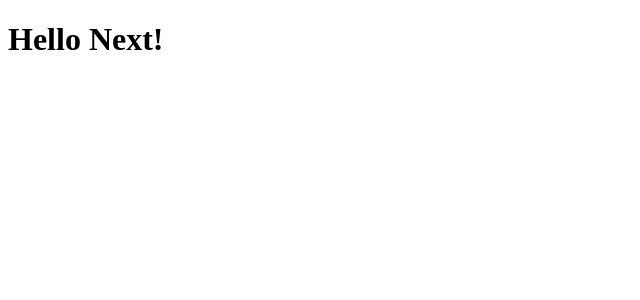
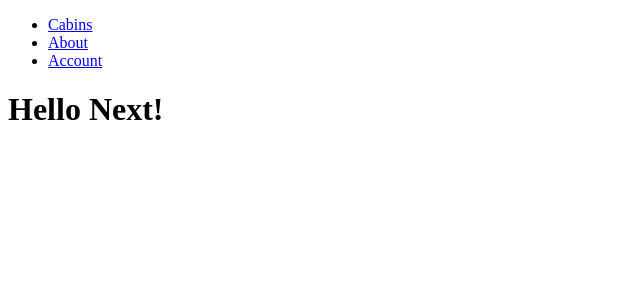
Before and after one commit to AhmedHesham303/The-Wild-Oasis-Hotel-Website, a Next.js app: page / in a window 1280 px wide. Shown: the top 300 px of the page, without its empty margins (0-640 px from the left). Built offline with nearby package versions, Linux system fonts and the light colour scheme.

Commit message:
chore : navigating between pages

```diff
--- a/app/account/page.js
+++ b/app/account/page.js
@@ -1,5 +1,5 @@
 function page() {
-  return <h1>account page</div>;
+  return <h1>account page</h1>;
 }
 
 export default page;
--- /dev/null
+++ b/app/components/Navigation.js
@@ -0,0 +1,19 @@
+import Link from "next/link";
+
+function Navigation() {
+  return (
+    <ul>
+      <li>
+        <Link href="/cabins">Cabins</Link>
+      </li>
+      <li>
+        <Link href="/about">About</Link>
+      </li>
+      <li>
+        <Link href="/account">Account</Link>
+      </li>
+    </ul>
+  );
+}
+
+export default Navigation;
--- a/app/layout.js
+++ b/app/layout.js
@@ -1,12 +1,17 @@
+import Navigation from "./components/Navigation";
+
 export const metadata = {
-  title: 'Next.js',
-  description: 'Generated by Next.js',
-}
+  title: "Next.js",
+  description: "Generated by Next.js",
+};
 
 export default function RootLayout({ children }) {
   return (
     <html lang="en">
-      <body>{children}</body>
+      <body>
+        <Navigation />
+        {children}
+      </body>
     </html>
-  )
+  );
 }
```
